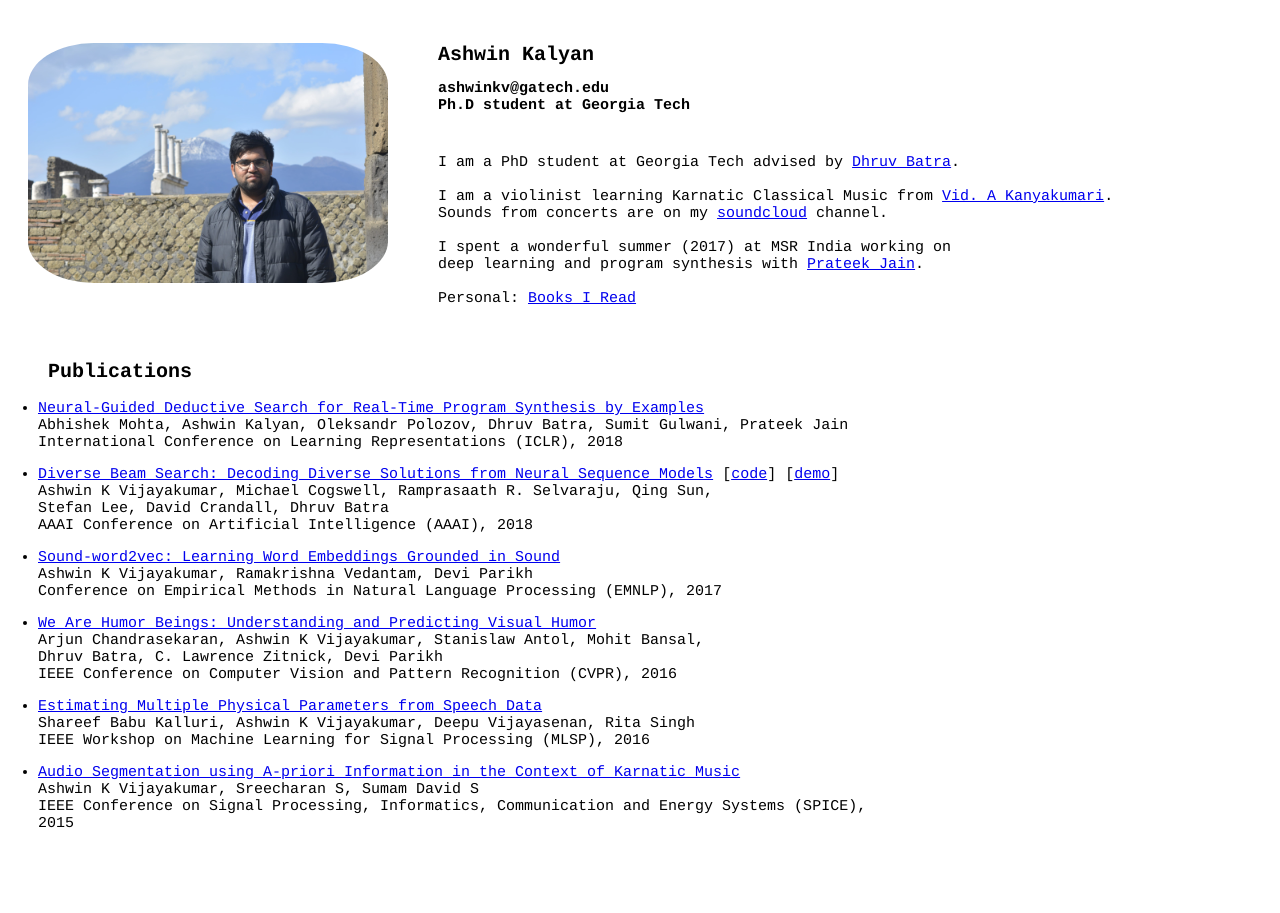
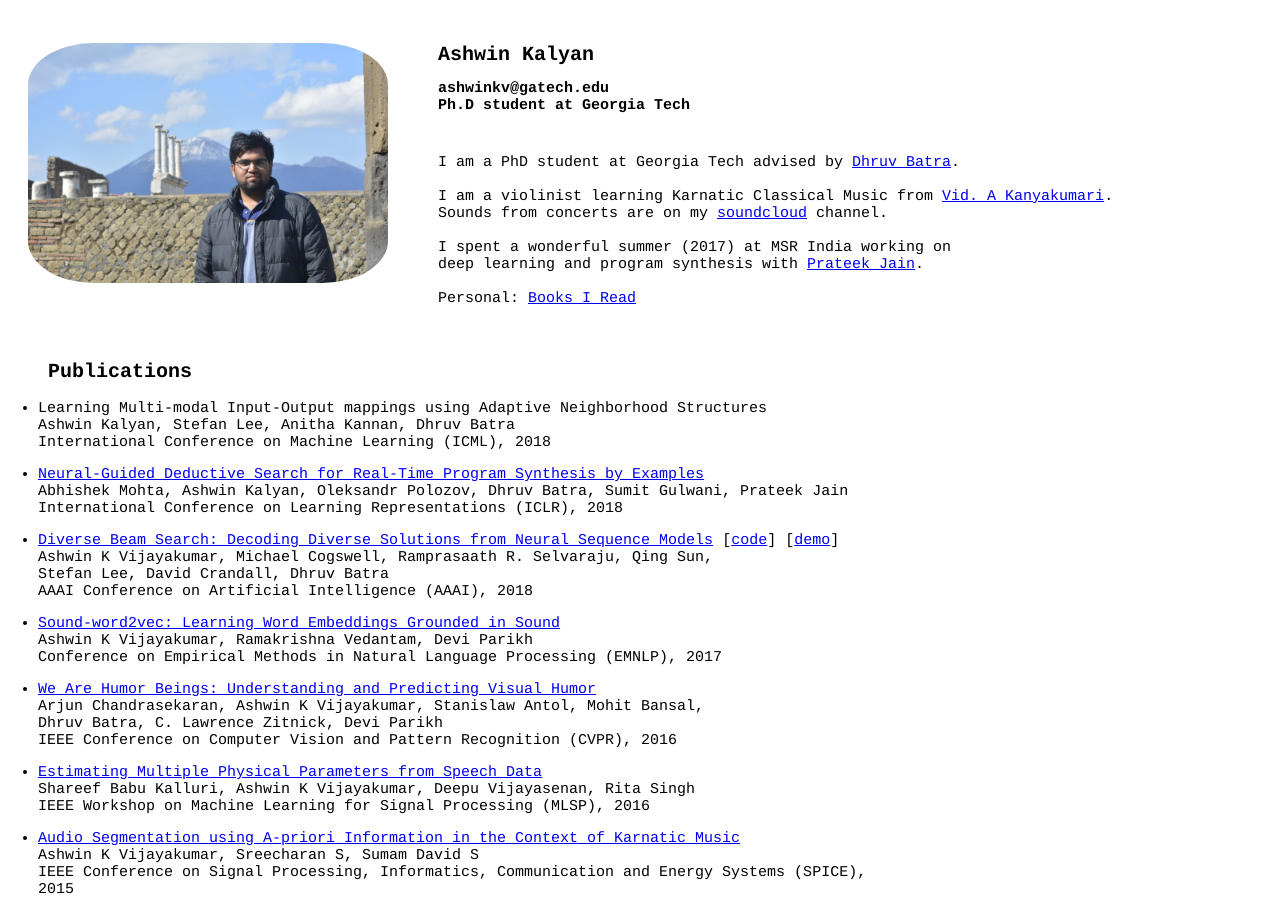
Before and after one commit to ashwinkalyan/ashwinkalyan.github.io, a Jekyll site: the page built from index.md, in a window 1280 px wide. Built offline with Jekyll 4.4.1, drawn with Linux system fonts in a browser that asks for light colours; our own code applies the rules of GitHub Pages for plain Markdown files.

Commit message:
icml 2018

```diff
--- a/index.md
+++ b/index.md
@@ -4,6 +4,10 @@ layout: front
 
 # Publications
 <br>
+- Learning Multi-modal Input-Output mappings using Adaptive Neighborhood Structures <br>
+Ashwin Kalyan, Stefan Lee, Anitha Kannan, Dhruv Batra <br>
+International Conference on Machine Learning (ICML), 2018 <br>
+
 - [Neural-Guided Deductive Search for Real-Time Program Synthesis by Examples](https://www.microsoft.com/en-us/research/publication/neural-guided-deductive-search-real-time-program-synthesis-examples/) <br>
 Abhishek Mohta, Ashwin Kalyan, Oleksandr Polozov, Dhruv Batra, Sumit Gulwani, Prateek Jain  <br>
 International Conference on Learning Representations (ICLR), 2018 <br>
```
Also changed, not shown: books.md (+1 -1 lines).
